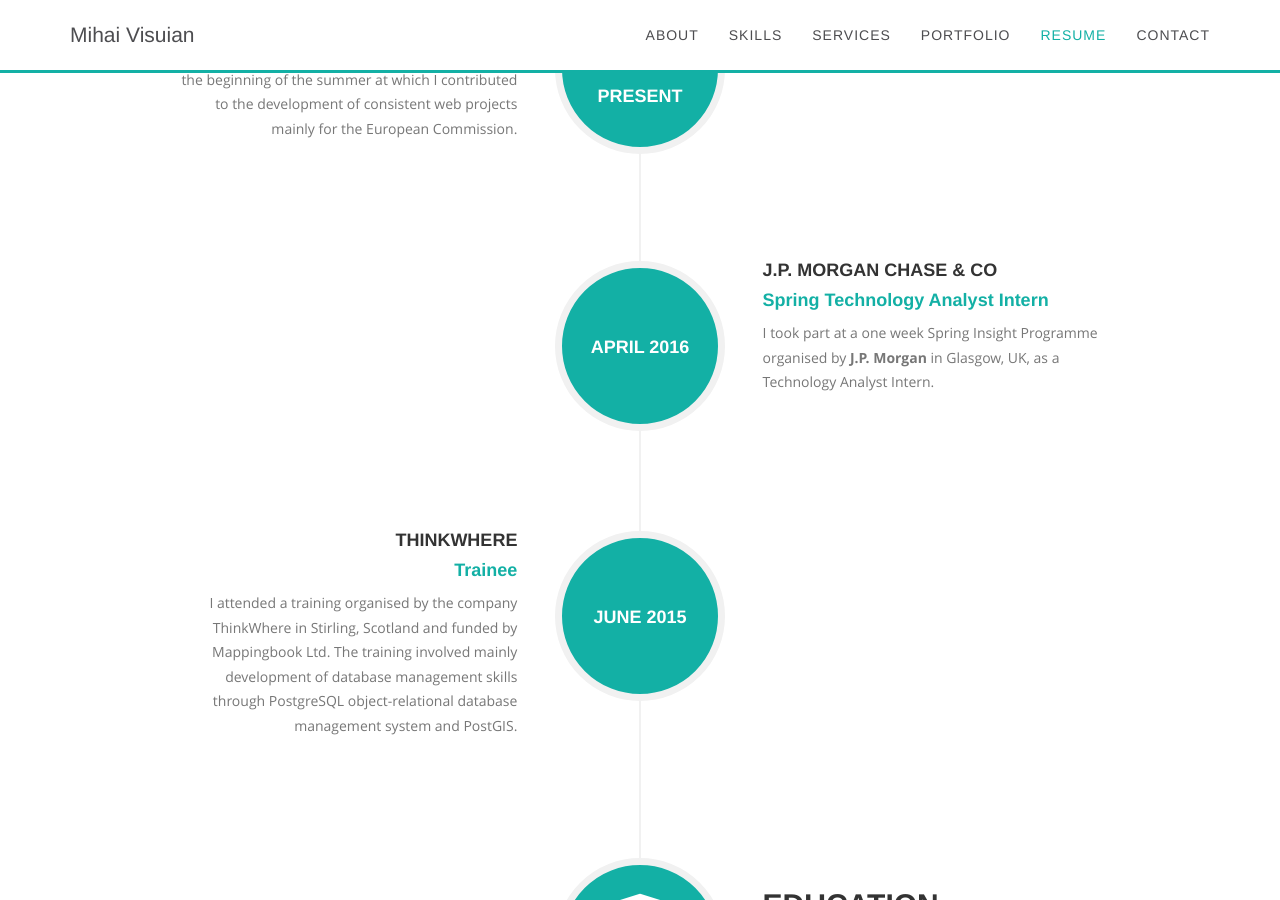
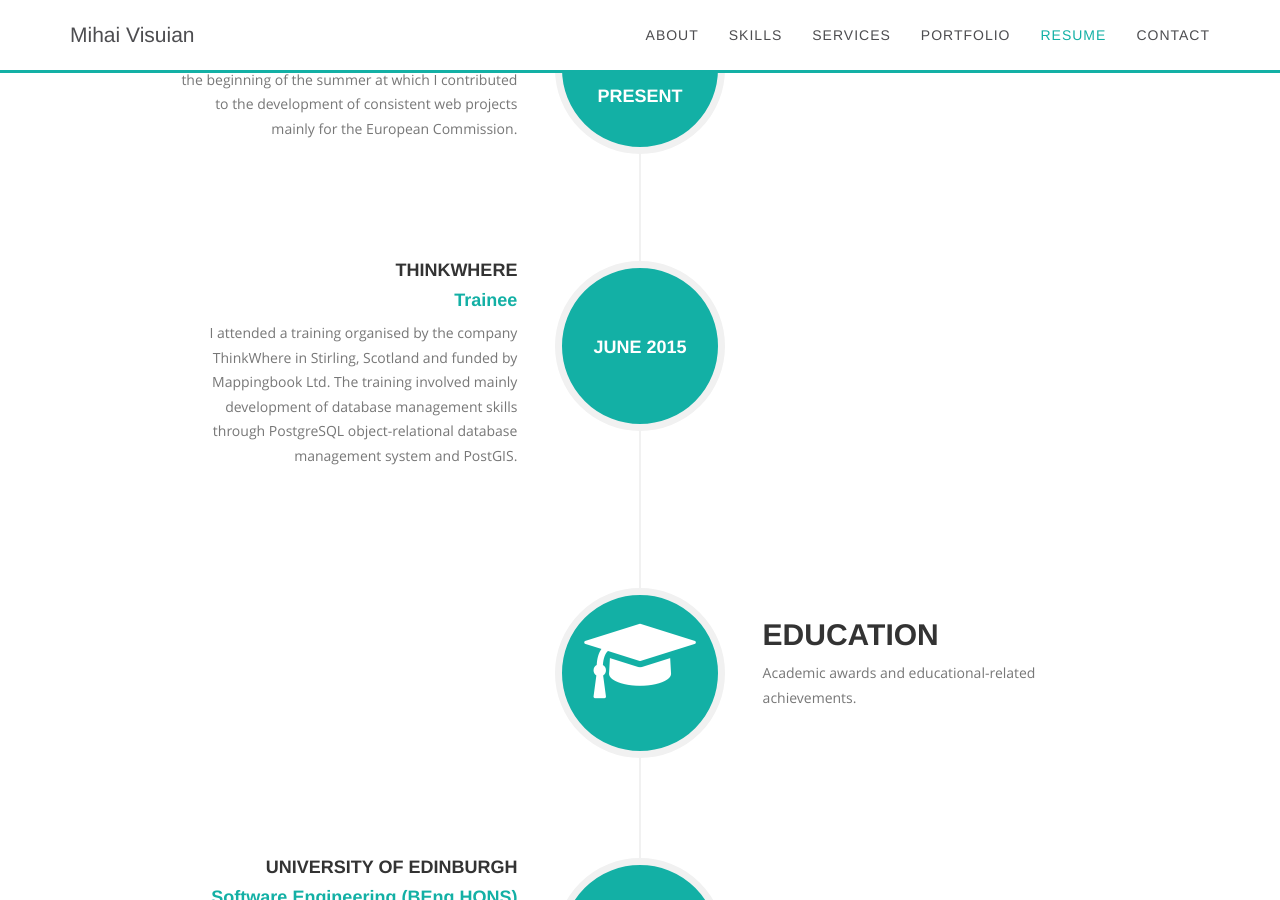
Before and after one commit to MihaiVisu/mihaivisu.github.io, a Jekyll site: the page index.html, which Jekyll copies as it is, in a window 1280 px wide and 900 px high, scrolled down 5529 px. Built offline with Jekyll 4.4.1, drawn with Linux system fonts in a browser that asks for light colours; some web fonts are replaced.

Commit message:
comment jpm part for the moment

```diff
--- a/index.html
+++ b/index.html
@@ -410,7 +410,7 @@
                                     </div>
                                 </div>
                             </li>
-                            <li class="timeline-inverted">
+                            <!-- <li class="timeline-inverted">
                                 <div class="timeline-image wow zoomIn animated">
                                     <h4>
                                         <br>April 2016
@@ -429,7 +429,7 @@
                                         </p>
                                     </div>
                                 </div>
-                            </li>
+                            </li> -->
                             <li>
                                 <div class="timeline-image wow zoomIn animated">
                                     <h4>
```
